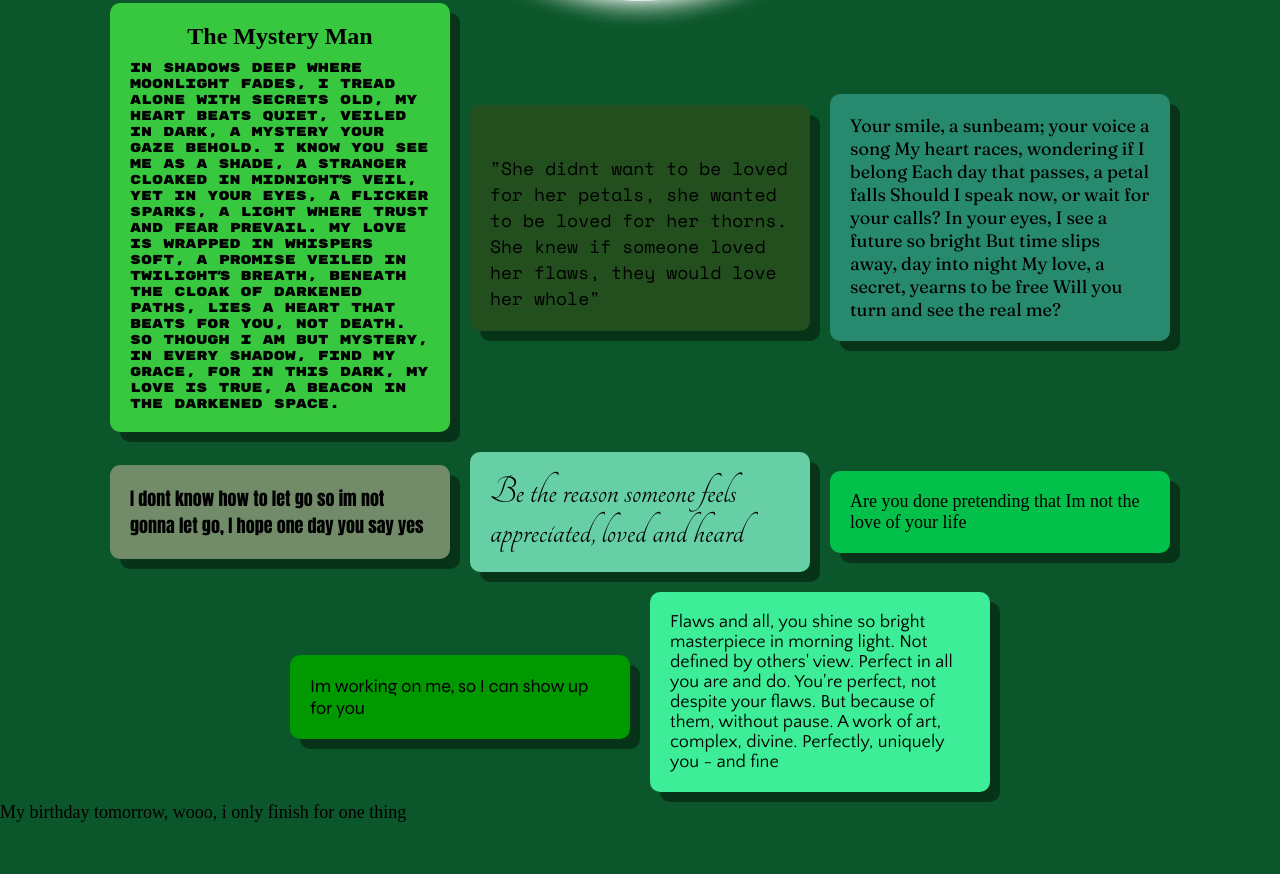
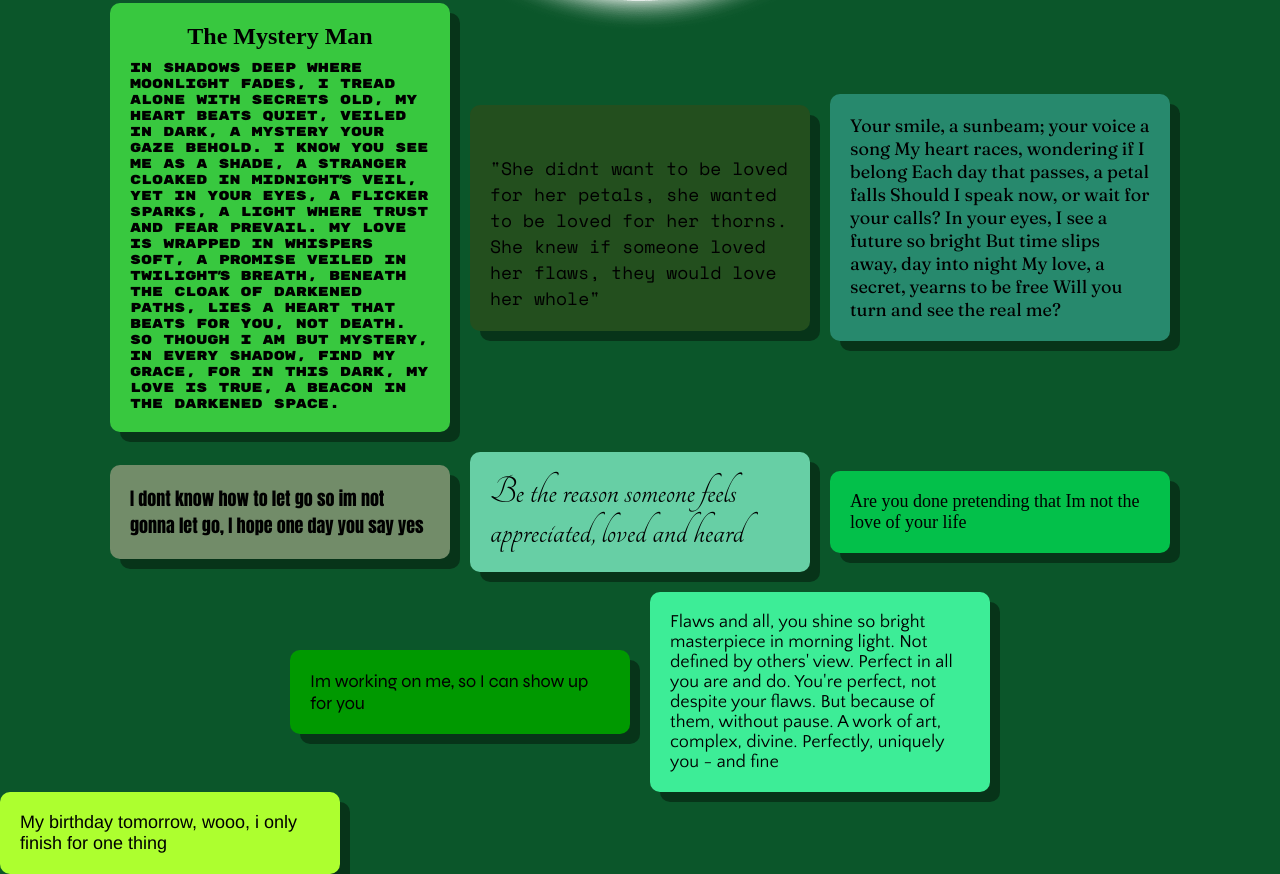
Before and after one commit to Buonarottii/ivy, a plain HTML site: page index.html in a window 1280 px wide. Shown: the part 396-1270 px from the top of the page. Before the commit the page ends 1219 px from the top, so only its background shows below. Drawn offline with nearby package versions, Linux system fonts and the light colour scheme; a web font is replaced by a local one.

Commit message:
Add files via upload

```diff
--- a/style.css
+++ b/style.css
@@ -32,7 +32,7 @@ body{
     align-items:center;
  }
 
- .item1, .item2, .item3, .item4, .item5, .item6, .item7, .item8{
+ .item1, .item2, .item3, .item4, .item5, .item6, .item7, .item8, .item9{
     width:fit-content;
     height:fit-content;
     border-radius:10px;
@@ -161,6 +161,12 @@ iframe{
 
 .item8{
     background-color:#3ded97;
-    margin-bottom:10px;
 
 }
+
+.item9{
+    background-color: greenyellow;
+    order: -1;
+    font-family:'Franklin Gothic Medium';
+    font-size:30px;
+}
```
